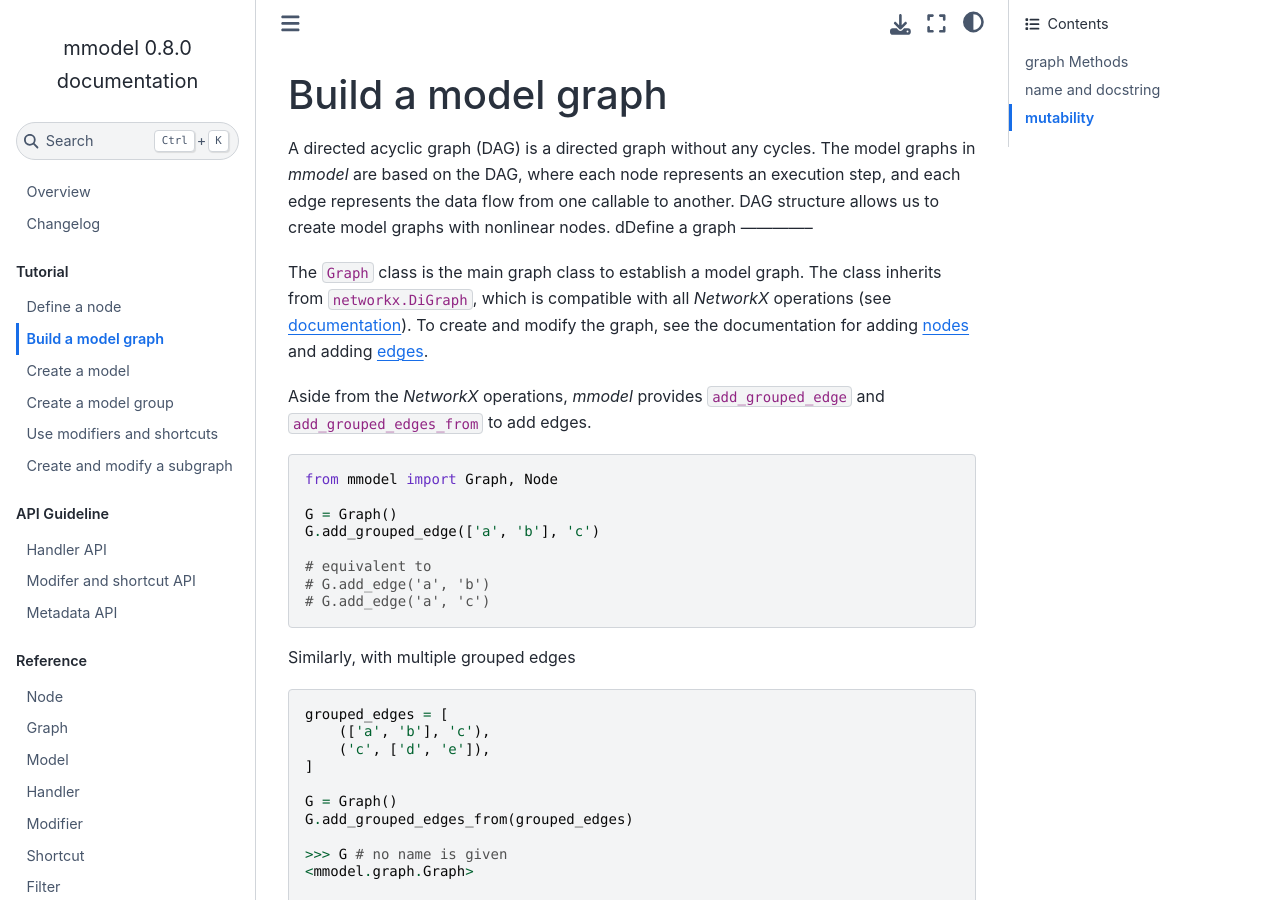
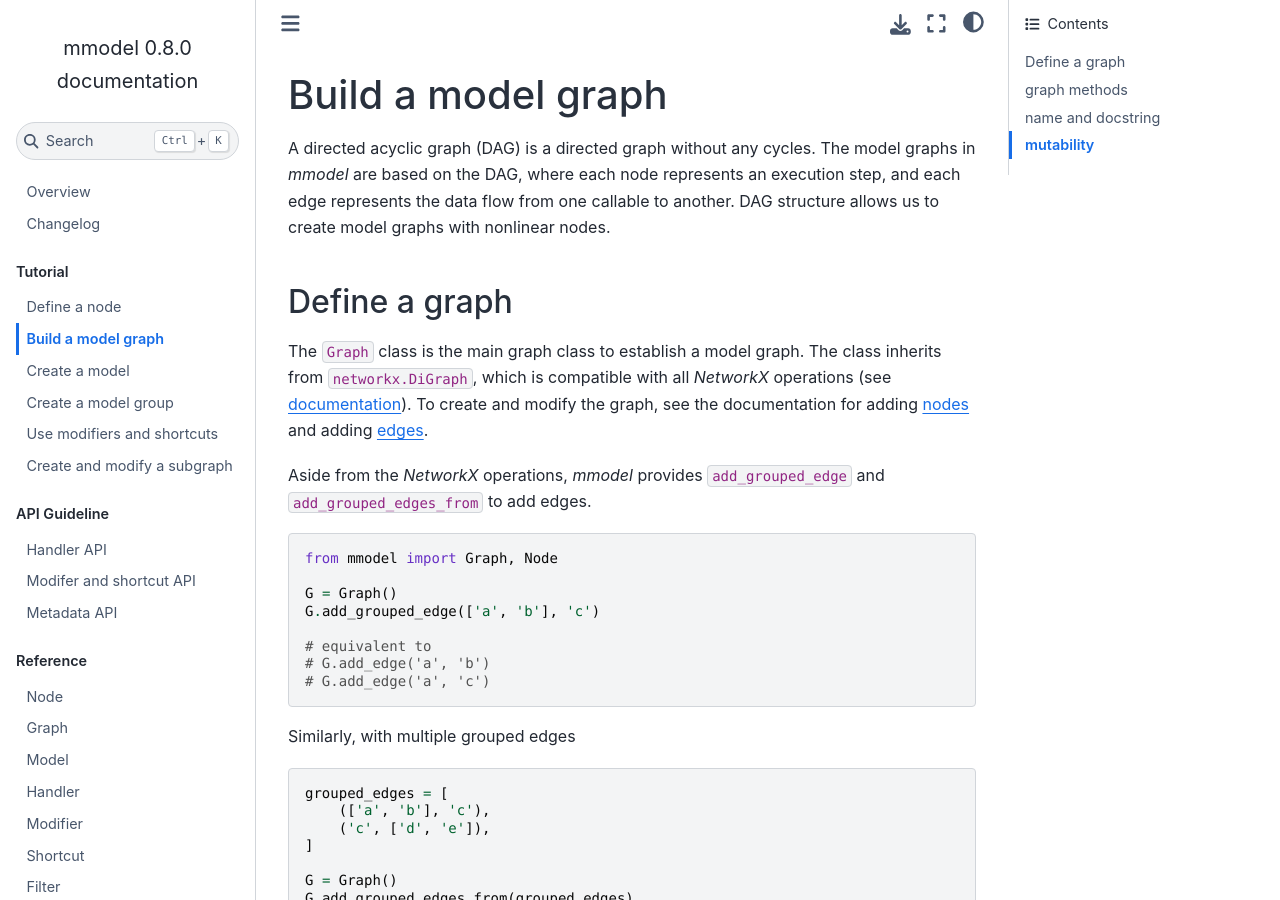
Before and after one commit to Marohn-Group/mmodel, a Sphinx documentation site: the page built from docs/tutorial_graph.rst, in a window 1280 px wide and 900 px high. Built offline with Sphinx 7.4.7 and the Sphinx Book theme 1.1.4, drawn with Linux system fonts in a browser that asks for light colours; some of the changed lines change nothing that is shown; some of the changed text lies outside the part shown.

Commit message:
Update tutorial_graph.rst

```diff
--- a/docs/tutorial_graph.rst
+++ b/docs/tutorial_graph.rst
@@ -6,7 +6,8 @@
 an execution step, and each edge represents the data flow from one callable
 to another. DAG structure allows us to create model graphs with nonlinear
 nodes.
-dDefine a graph
+
+Define a graph
 --------------
 
 The ``Graph`` class is the main graph class to establish a model graph.
@@ -115,7 +116,11 @@
 (`inspect.Signature`) is stored. The parameter values are converted
 to signature objects.
 
-graph Methods
+.. note::
+
+    The node output parameter needs to be unique.
+
+graph methods
 ----------------
 
 visualization
```
